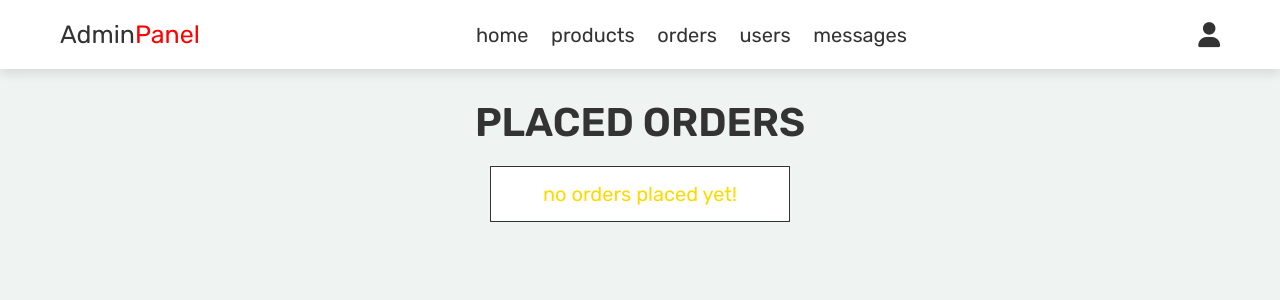
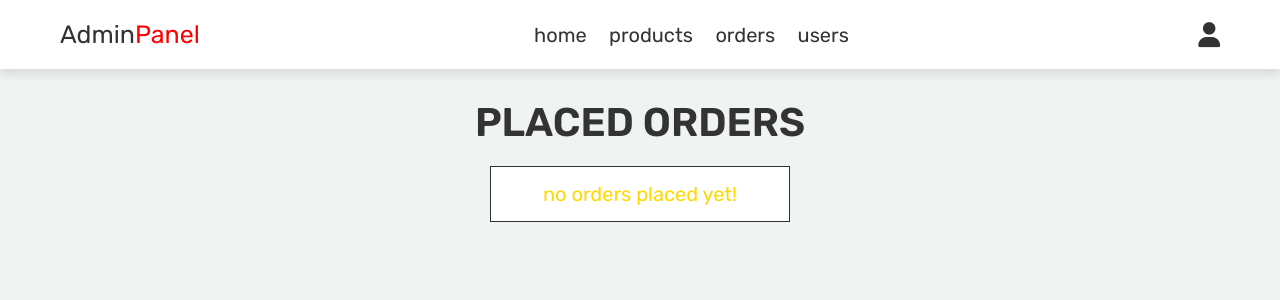
Before and after one commit to realsahilthakur/BOOK-STORE, a PHP site: page /admin_orders.php in a window 1280 px wide. Shown: the top 300 px of the page. Run offline with PHP 8.4, Linux system fonts and the light colour scheme; the visitor is signed in with stand-in values (Sample User, id 1); data that the repository does not hold is empty.

Commit message:
Update admin_header.php

```diff
--- a/admin_header.php
+++ b/admin_header.php
@@ -22,7 +22,7 @@ if(isset($message)){
          <a href="admin_products.php">products</a>
          <a href="admin_orders.php">orders</a>
          <a href="admin_users.php">users</a>
-         <a href="admin_contacts.php">messages</a>
+         <!-- <a href="admin_contacts.php">messages</a> -->
       </nav>
 
       <div class="icons">
```
